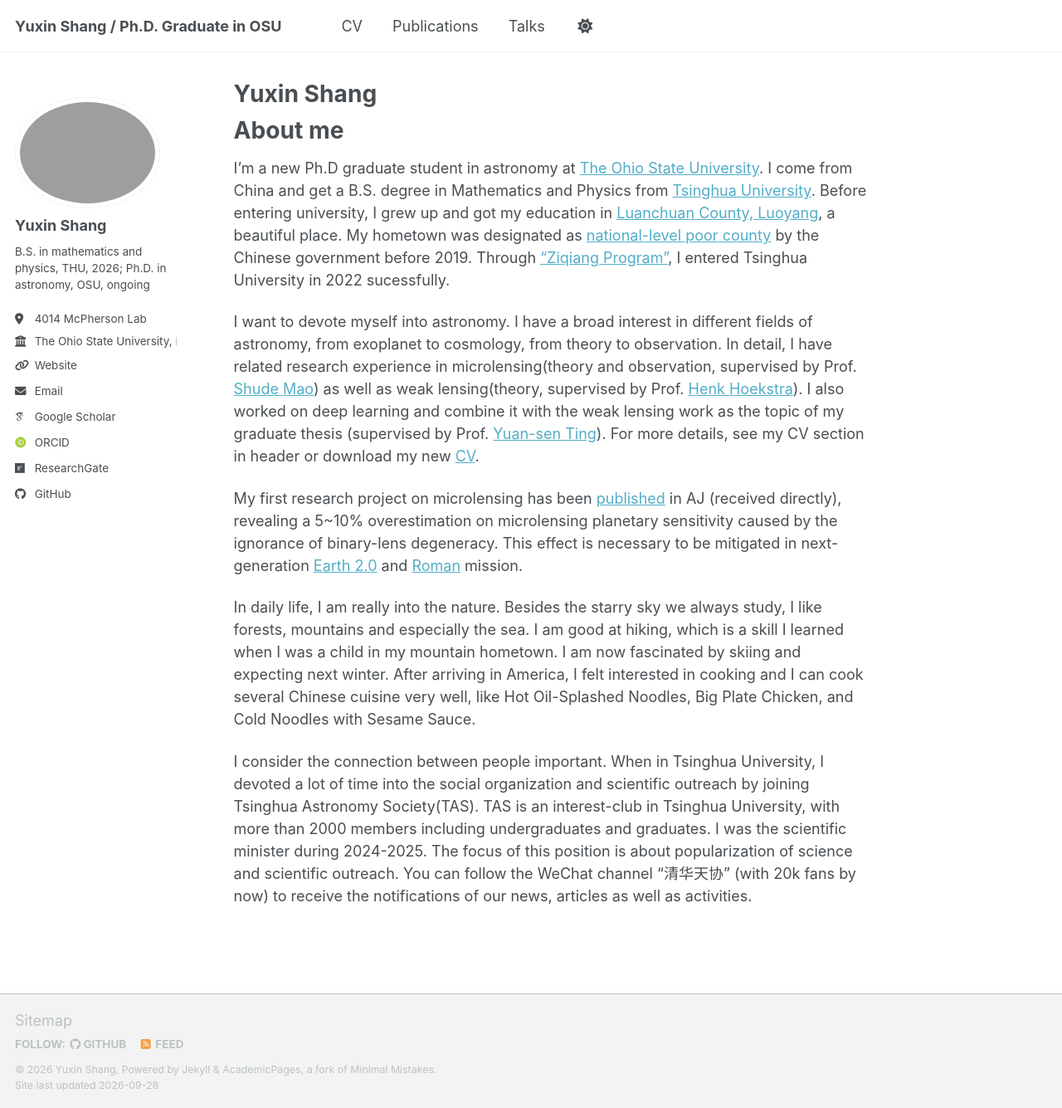
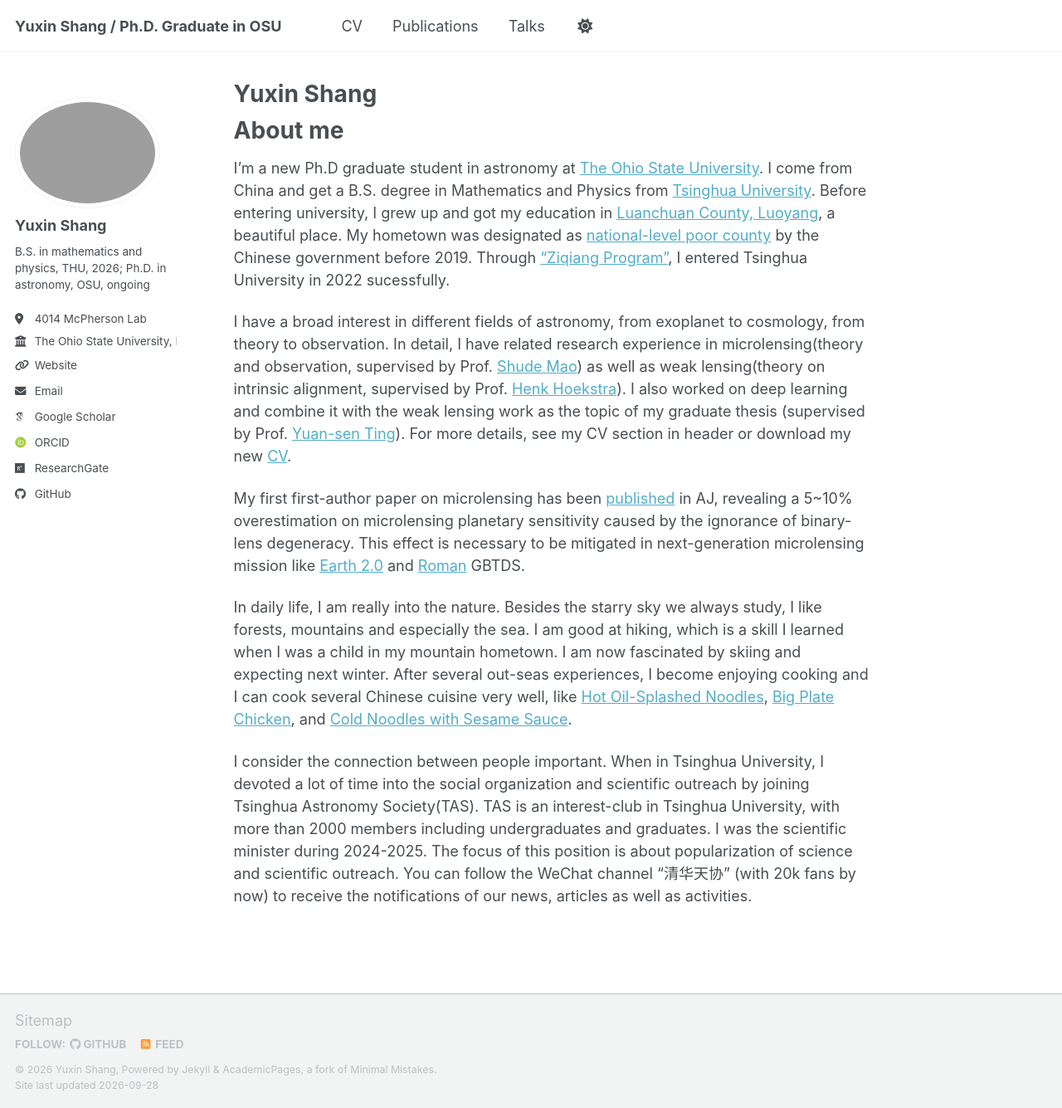
Before and after one commit to YuxinShang-thu/YuxinShang-thu.github.io, a Jekyll site: the page built from _pages/about.md, in a window 1280 px wide and 1335 px high. Shown: the whole window at 83% size. Built offline with Jekyll 4.4.1, drawn with Linux system fonts in a browser that asks for light colours; some web fonts are replaced; a script bundle is joined from its source files by our own code; library files that are not in the unit come from our copies.

Commit message:
Revise about me section for clarity and detail
Updated personal interests and research details in the about section.

```diff
--- a/_pages/about.md
+++ b/_pages/about.md
@@ -11,10 +11,10 @@ About me
 ====
 I'm a new Ph.D graduate student in astronomy at [The Ohio State University](https://www.osu.edu). I come from China and get a B.S. degree in Mathematics and Physics from [Tsinghua University](https://www.tsinghua.edu.cn/en/). Before entering university, I grew up and got my education in [Luanchuan County, Luoyang](https://en.wikipedia.org/wiki/Luanchuan_County), a beautiful place. My hometown was designated as [national-level poor county](https://en.wikipedia.org/wiki/National-level_poor_county) by the Chinese government before 2019. Through ["Ziqiang Program"](https://join-tsinghua.edu.cn/gnxs/zqjh.htm), I entered Tsinghua University in 2022 sucessfully.
 
-I want to devote myself into astronomy. I have a broad interest in different fields of astronomy, from exoplanet to cosmology, from theory to observation. In detail, I have related research experience in microlensing(theory and observation, supervised by Prof. [Shude Mao](https://en.westlake.edu.cn/faculty/Shude-Mao.html)) as well as weak lensing(theory, supervised by Prof. [Henk Hoekstra](https://www.universiteitleiden.nl/en/staffmembers/henk-hoekstra)). I also worked on deep learning and combine it with the weak lensing work as the topic of my graduate thesis (supervised by Prof. [Yuan-sen Ting](https://www.google.com/search?client=safari&rls=en&q=Yuansen+Ting&ie=UTF-8&oe=UTF-8)). For more details, see my CV section in header or download my new [CV](https://cloud.tsinghua.edu.cn/f/6f74d92b3bd0494092ba/?dl=1).
+I have a broad interest in different fields of astronomy, from exoplanet to cosmology, from theory to observation. In detail, I have related research experience in microlensing(theory and observation, supervised by Prof. [Shude Mao](https://en.westlake.edu.cn/faculty/Shude-Mao.html)) as well as weak lensing(theory on intrinsic alignment, supervised by Prof. [Henk Hoekstra](https://www.universiteitleiden.nl/en/staffmembers/henk-hoekstra)). I also worked on deep learning and combine it with the weak lensing work as the topic of my graduate thesis (supervised by Prof. [Yuan-sen Ting](https://www.google.com/search?client=safari&rls=en&q=Yuansen+Ting&ie=UTF-8&oe=UTF-8)). For more details, see my CV section in header or download my new [CV](https://cloud.tsinghua.edu.cn/f/6f74d92b3bd0494092ba/?dl=1).
 
-My first research project on microlensing has been [published](https://iopscience.iop.org/article/10.3847/1538-3881/ae14f3) in AJ (received directly), revealing a 5~10% overestimation on microlensing planetary sensitivity caused by the ignorance of binary-lens degeneracy. This effect is necessary to be mitigated in next-generation [Earth 2.0](https://arxiv.org/abs/2206.06693) and [Roman](https://roman.gsfc.nasa.gov) mission.
+My first first-author paper on microlensing has been [published](https://iopscience.iop.org/article/10.3847/1538-3881/ae14f3) in AJ, revealing a 5~10% overestimation on microlensing planetary sensitivity caused by the ignorance of binary-lens degeneracy. This effect is necessary to be mitigated in next-generation microlensing mission like [Earth 2.0](https://arxiv.org/abs/2206.06693) and [Roman](https://roman.gsfc.nasa.gov) GBTDS.
 
-In daily life, I am really into the nature. Besides the starry sky we always study, I like forests, mountains and especially the sea. I am good at hiking, which is a skill I learned when I was a child in my mountain hometown. I am now fascinated by skiing and expecting next winter. After arriving in America, I felt interested in cooking and I can cook several Chinese cuisine very well, like Hot Oil-Splashed Noodles, Big Plate Chicken, and Cold Noodles with Sesame Sauce.
+In daily life, I am really into the nature. Besides the starry sky we always study, I like forests, mountains and especially the sea. I am good at hiking, which is a skill I learned when I was a child in my mountain hometown. I am now fascinated by skiing and expecting next winter. After several out-seas experiences, I become enjoying cooking and I can cook several Chinese cuisine very well, like [Hot Oil-Splashed Noodles](https://tastecooking.com/recipes/hot-oil-seared-biang-biang-noodles/), [Big Plate Chicken](https://en.wikipedia.org/wiki/Dapanji), and [Cold Noodles with Sesame Sauce](https://www.thekitchn.com/sesame-noodles-recipe-23281160).
 
 I consider the connection between people important. When in Tsinghua University, I devoted a lot of time into the social organization and scientific outreach by joining Tsinghua Astronomy Society(TAS). TAS is an interest-club in Tsinghua University, with more than 2000 members including undergraduates and graduates. I was the scientific minister during 2024-2025. The focus of this position is about popularization of science and scientific outreach. You can follow the WeChat channel "清华天协" (with 20k fans by now) to receive the notifications of our news, articles as well as activities.
```
